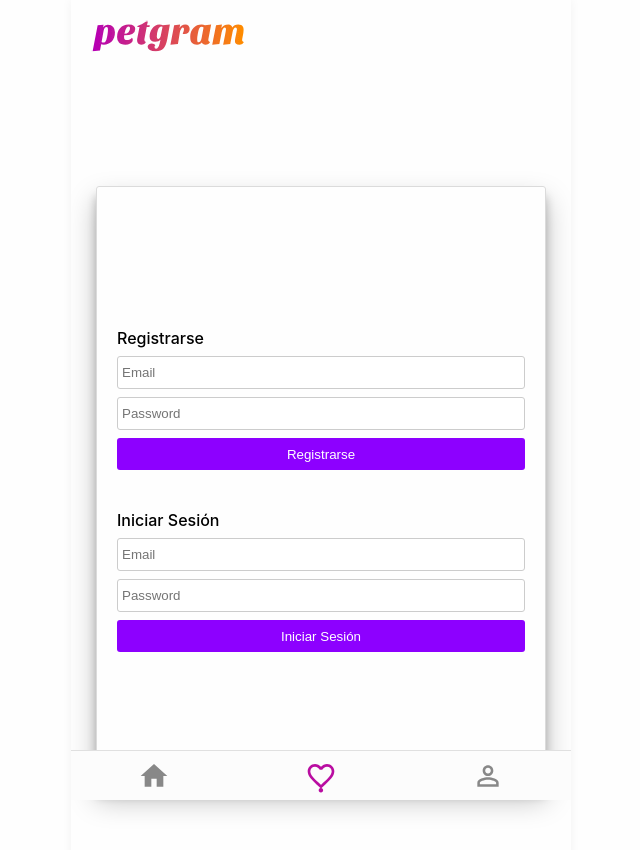
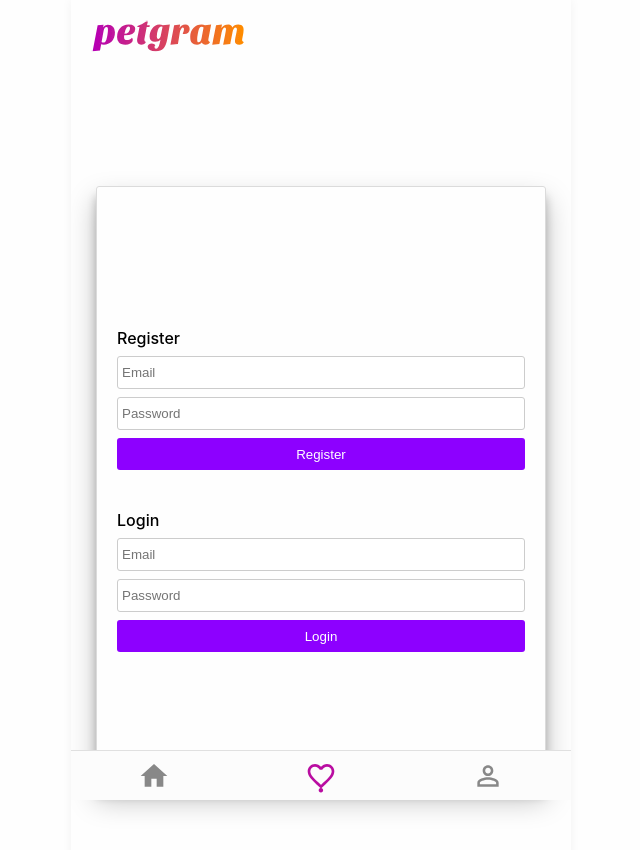
Before and after one commit to IkoSol/platzi-petgram, a React app: page /favs in a window 1280 px wide. Shown: the top 850 px of the page, without its empty margins (319-959 px from the left). Built offline with nearby package versions, Linux system fonts and the light colour scheme.

Commit message:
Login function added as a login mutation. Handling error and loading events

```diff
--- /dev/null
+++ b/src/container/LoginMutation.js
@@ -0,0 +1,17 @@
+import React from 'react'
+import { Mutation } from 'react-apollo'
+import { gql } from 'apollo-boost'
+
+const LOGIN = gql`
+  mutation login($input: UserCredentials!){
+    login (input: $input)
+  }
+`
+
+export const LoginMutation = ({ children }) => {
+  return (
+    <Mutation mutation={LOGIN}>
+      {children}
+    </Mutation>
+  )
+}
--- a/src/container/RegisterMutation.js
+++ b/src/container/RegisterMutation.js
@@ -3,7 +3,7 @@
 import { gql } from 'apollo-boost'
 
 const REGISTER = gql`
-  mutation singup($input: UserCredentials!){
+  mutation signup($input: UserCredentials!){
     signup (input: $input)
   }
 `
--- a/src/pages/NotRegisterUser.js
+++ b/src/pages/NotRegisterUser.js
@@ -3,6 +3,7 @@
 import { UserForm } from '../components/UserForm'
 import { Container } from '../styles/NotRegisterUser'
 import { RegisterMutation } from '../container/RegisterMutation'
+import { LoginMutation } from '../container/LoginMutation'
 
 export const NotRegisterUser = () => (
   <Context.Consumer>
@@ -13,7 +14,7 @@
             <Container>
               <RegisterMutation>
                 {
-                  (register, { data, loading, error }) => {
+                  (register, { loading, error }) => {
                     const onSubmit = ({ email, password }) => {
                       const input = { email, password }
                       const variables = { input }
@@ -22,11 +23,27 @@
 
                     const errorMsg = error && 'User already registered'
 
-                    return <UserForm disabled={loading} error={errorMsg} onSubmit={onSubmit} title='Registrarse' />
+                    return <UserForm disabled={loading} error={errorMsg} onSubmit={onSubmit} title='Register' />
                   }
                 }
               </RegisterMutation>
-              <UserForm onSubmit={activateAuth} title='Iniciar Sesión' />
+
+              <LoginMutation>
+                {
+                  (login, { error, loading }) => {
+                    const onSubmit = ({ email, password }) => {
+                      const input = { email, password }
+                      const variables = { input }
+                      login({ variables }).then(activateAuth)
+                    }
+
+                    const errorMsg = error && 'Wrong password or user does not exist'
+
+                    return <UserForm disabled={loading} error={errorMsg} onSubmit={onSubmit} title='Login' />
+                  }
+                }
+              </LoginMutation>
+
             </Container>
           </>
         )
```
Also changed, not shown: src/components/UserForm/styles.js (line endings or trailing spaces), 1 other file (tests, documents, lock files or other folders).
